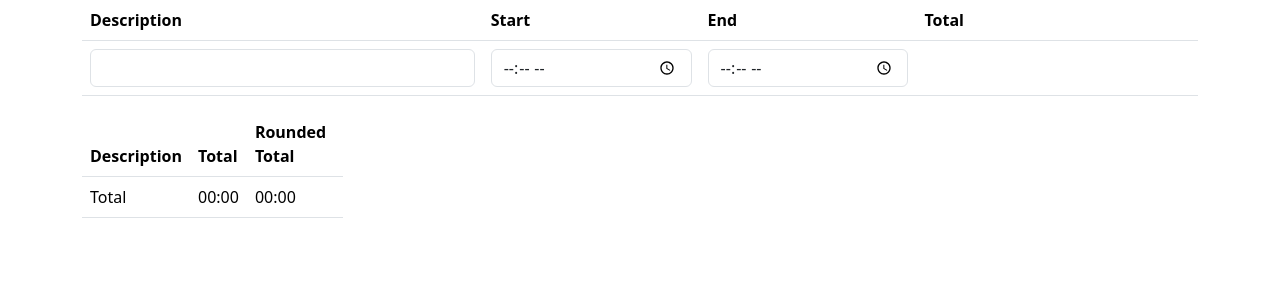
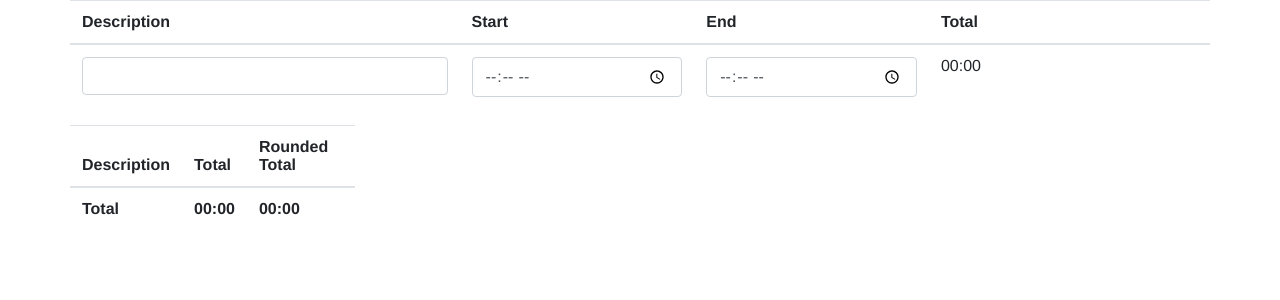
Before and after one commit to jameswhoughton/timetracker, a Vue app: page / in a window 1280 px wide. Shown: the top 300 px of the page. Built offline with nearby package versions, Linux system fonts and the light colour scheme.

Commit message:
Refactor

```diff
--- a/src/App.vue
+++ b/src/App.vue
@@ -1,7 +1,6 @@
 <template>
   <div class="container">
-    <div class="row">
-      <div class="col-12">
+    <div>
       <table class="table">
         <thead>
           <tr>
@@ -13,13 +12,40 @@
           </tr>
         </thead>
         <tbody>
-            <time-row v-for="id in ids" :key="`time-row-${id}`" :id="id"></time-row>
-            <time-form></time-form>
+          <time-row
+            v-for="(time, index) in times"
+            :key="`time-row-${index}`"
+            :time="time"
+            @change="val => $store.dispatch('updateTime', { index, time: val })"
+          >
+            <Button
+              variant="danger"
+              display="block"
+              @click="$store.dispatch('deleteTime', index)"
+            >Delete</Button>
+          </time-row>
+          <time-row
+            :time="{ start, end, description }"
+            @change="setForm"
+          >
+            <Button
+              v-show="start && !end"
+              variant="danger"
+              display="block"
+              @click="stop"
+            >Stop</Button>
+            <Button
+              v-show="isValid"
+              variant="success"
+              display="block"
+              @click="addTime"
+            >Add</Button>
+          </time-row>
         </tbody>
       </table>
     </div>
-      <div class="col-3">
-        <table class="table">
+    <div class="totals">
+      <table>
         <thead>
           <tr>
             <th>Description</th>
@@ -42,34 +68,51 @@
           </tr>
         </tfoot>
       </table>
-        <button v-show="Object.keys(this.$store.state.times).length" class="btn btn-danger w-100 mb-3" @click="clearTimes()">Clear All</button>
-      </div>
+      <Button
+        v-show="Object.keys(times).length"
+        @click="clearTimes()"
+        display="block"
+        variant="danger"
+      >Clear All</Button>
     </div>
   </div>
 </template>
 
 <script>
-import TimeRow from './components/TimeRow.vue'
-import TimeForm from './components/TimeForm.vue'
-import Time from './components/Time.vue'
+import TimeRow from './components/TimeRow'
+import Time from './components/Time'
+import Button from './components/Button'
 
-import { mapGetters } from 'vuex'
+import { mapState, mapGetters } from 'vuex'
 
 export default {
   name: 'App',
 
   components: {
     TimeRow,
-    TimeForm,
     Time,
+    Button,
+  },
+
+  data() {
+    return {
+      description: "",
+      start: "",
+      end: "",
+    }
   },
 
   computed: {
+    ...mapState(['times']),
+
     ...mapGetters({
-      ids: 'ids',
       totals: 'totals',
       roundedTotals: 'roundedTotals'
     }),
+
+    isValid() {
+      return this.description && this.start && this.end
+    }
   },
 
   methods: {
@@ -81,14 +124,62 @@ export default {
 
     clearTimes() {
       if(confirm('Are you sure?')) {
-        this.$store.commit('setTimes', {})
+        this.$store.commit('setTimes', [])
       }
     },
+
+    addTime() {
+      if(!this.isValid) {
+        alert('Description, start and end time required.')
+        return
+      }
+
+      this.$store.dispatch('addTime', {
+        description: this.description,
+        start: this.start,
+        end: this.end,
+      })
+
+      this.resetForm()
+    },
+
+    resetForm() {
+      this.start = ""
+      this.end = ""
+      this.description = ""
+    },
+
+    setForm(time) {
+      this.start = time.start
+      this.end = time.end
+      this.description = time.description
+    },
+
+    setNowTime(type) {
+      const time = new Date()
+      const hours = time.getHours().toString().padStart(2, "0")
+      const minutes = time.getMinutes().toString().padStart(2, "0")
+
+      this[type] = `${hours}:${minutes}`
+    },
+
+    stop() {
+      this.setNowTime('end')
+
+      if(this.isValid) {
+        this.addTime()
+      }
+    }
   }
 }
 </script>
 
 <style>
+body {
+  font-family: Helvetica Neue,Arial;
+  margin: 0;
+}
+
 #app {
   font-family: Avenir, Helvetica, Arial, sans-serif;
   -webkit-font-smoothing: antialiased;
@@ -97,4 +188,41 @@ export default {
   color: #2c3e50;
   margin-top: 60px;
 }
+
+.container {
+  max-width: 1140px;
+  width: 100%;
+  padding-right: 30px;
+  padding-left: 30px;
+  margin-right: auto;
+  margin-left: auto;
+}
+
+.totals {
+  width: 25%;
+}
+
+table {
+  width: 100%;
+  margin-bottom: 1rem;
+  color: #212529;
+  border-collapse: collapse;
+}
+
+th, td {
+  padding: .75rem;
+  vertical-align: top;
+  border-top: 1px solid #dee2e6;
+}
+
+th {
+  vertical-align: bottom;
+  border-bottom: 2px solid #dee2e6;
+  text-align: inherit;
+  font-weight: 700;
+}
+
+tfoot td {
+  font-weight: 700;
+}
 </style>
--- /dev/null
+++ b/src/components/Button.vue
@@ -0,0 +1,99 @@
+<template>
+  <button :class="[variant, display]" @click="$emit('click')">
+    <slot></slot>
+  </button>
+</template>
+
+<script>
+export default {
+  props: {
+    variant: {
+      type: String,
+      default: 'primary',
+      validatior(value) {
+        value.match(/(primary|success|danger)/)
+      },
+    },
+
+    display: {
+      type: String,
+      default: 'inline',
+    }
+  }
+}
+</script>
+
+<style>
+button {
+  cursor: pointer;
+  display: inline-block;
+  font-weight: 400;
+  color: #212529;
+  text-align: center;
+  vertical-align: middle;
+  -webkit-user-select: none;
+  -moz-user-select: none;
+  -ms-user-select: none;
+  user-select: none;
+  background-color: transparent;
+  border: 1px solid transparent;
+    border-top-color: transparent;
+    border-right-color: transparent;
+    border-bottom-color: transparent;
+    border-left-color: transparent;
+  padding: 0.375rem 0.75rem;
+  font-size: 1rem;
+  line-height: 1.5;
+  border-radius: 0.25rem;
+  -webkit-transition: color 0.15s ease-in-out, background-color 0.15s ease-in-out, border-color 0.15s ease-in-out, -webkit-box-shadow 0.15s ease-in-out;
+  transition: color 0.15s ease-in-out, background-color 0.15s ease-in-out, border-color 0.15s ease-in-out, -webkit-box-shadow 0.15s ease-in-out;
+  transition: color 0.15s ease-in-out, background-color 0.15s ease-in-out, border-color 0.15s ease-in-out, box-shadow 0.15s ease-in-out;
+  transition: color 0.15s ease-in-out, background-color 0.15s ease-in-out, border-color 0.15s ease-in-out, box-shadow 0.15s ease-in-out, -webkit-box-shadow 0.15s ease-in-out;
+}
+
+.block {
+  display:block;
+  width: 100%;
+}
+
+button:hover {
+    color: #212529;
+    text-decoration: none;
+}
+
+.primary {
+  color: #fff;
+  background-color: #007bff;
+  border-color: #007bff;
+}
+
+.primary:hover {
+  color: #fff;
+  background-color: #0069d9;
+  border-color: #0062cc;
+}
+
+.danger {
+  color: #fff;
+  background-color: #dc3545;
+  border-color: #dc3545;
+}
+
+.danger:hover {
+  color: #fff;
+  background-color: #c82333;
+  border-color: #bd2130;
+}
+
+.success {
+  color: #fff;
+  background-color: #28a745;
+  border-color: #28a745;
+}
+
+.success:hover {
+  color: #fff;
+  background-color: #218838;
+  border-color: #1e7e34;
+}
+</style>
--- /dev/null
+++ b/src/components/Input.vue
@@ -0,0 +1,54 @@
+<template>
+  <input :type="type" :value="value" @input="$emit('input', $event.target.value)" />
+</template>
+
+<script>
+export default {
+  model: {
+    prop: 'value',
+    event: 'input',
+  },
+
+  props: {
+    type: {
+      type: String,
+      default: 'text',
+      validator(value) {
+        return value.match(/(text|time)/)
+      }
+    },
+
+    value: {
+      default: '',
+    }
+  },
+}
+</script>
+
+<style scoped>
+  input {
+    display: block;
+    width: 100%;
+    padding: 0.375rem 0.75rem;
+    font-size: 1rem;
+    font-weight: 400;
+    line-height: 1.5;
+    color: #495057;
+    background-color: #fff;
+    background-clip: padding-box;
+    border: 1px solid #ced4da;
+    border-radius: 0.25rem;
+    transition: border-color .15s ease-in-out,box-shadow .15s ease-in-out,-webkit-box-shadow .15s ease-in-out;
+    font-family: Helvetica Neue,Arial;
+    box-sizing: border-box;
+  }
+
+  input:focus {
+    color: #495057;
+    background-color: #fff;
+    border-color: #80bdff;
+    outline: 0;
+    -webkit-box-shadow: 0 0 0 0.2rem rgba(0, 123, 255, 0.25);
+    box-shadow: 0 0 0 0.2rem rgba(0, 123, 255, 0.25);
+  }
+</style>
--- a/src/components/Time.vue
+++ b/src/components/Time.vue
@@ -7,13 +7,15 @@ export default {
   name: 'Time',
   props: {
     time: {
-      type: Number,
+      type: [Number, String],
       required: true,
     }
   },
 
   computed: {
     formattedTime() {
+      if(this.time === '') { return '' }
+
       return `${Math.floor(this.time / 60).toString().padStart(2, 0)}:${Math.abs(this.time % 60).toString().padStart(2, 0)}`
     }
   }
--- a/src/components/TimeForm.vue
+++ /dev/null
@@ -1,97 +0,0 @@
-<template>
-  <tr>
-    <td><input class="form-control" type="text" v-model="description" /></td>
-    <td><input class="form-control" type="time" v-model="start" /></td>
-    <td><input class="form-control" type="time" v-model="end" /></td>
-    <td></td>
-    <td class="buttons">
-        <button
-          v-show="start && !end"
-          class="btn btn-danger"
-          @click="stop()"
-        ><font-awesome-icon icon="stop" /></button>
-        <button
-          v-show="isValid"
-          class="btn btn-success"
-          @click="addTime()"
-        ><font-awesome-icon icon="plus" /></button>
-    </td>
-  </tr>
-</template>
-
-<script>
-export default {
-  name: 'TimeForm',
-
-  data() {
-    return {
-      description: "",
-      start: "",
-      end: "",
-    }
-  },
-
-  computed: {
-    started() {
-      return this.start.length > 0
-    },
-
-    isValid() {
-      return this.description && this.start && this.end
-    }
-  },
-
-  methods: {
-    addTime() {
-      if(!this.isValid) {
-        alert('Description, start and end time required.')
-        return
-      }
-
-      this.$store.dispatch('addTime', {
-        description: this.description,
-        start: this.start,
-        end: this.end,
-      })
-
-      this.reset()
-    },
-
-    reset() {
-      this.start = ""
-      this.end = ""
-      this.description = ""
-    },
-
-    setNowTime(type) {
-      const time = new Date()
-      const hours = time.getHours().toString().padStart(2, "0")
-      const minutes = time.getMinutes().toString().padStart(2, "0")
-
-      this[type] = `${hours}:${minutes}`
-    },
-
-    stop() {
-      this.setNowTime('end')
-
-      if(this.isValid) {
-        this.addTime()
-      }
-    }
-  },
-
-  watch: {
-    description(val) {
-      if(val && !this.start) {
-        this.setNowTime('start')
-      }
-    }
-  }
-}
-</script>
-
-<style scoped>
-.buttons {
-  width:200px;
-}
-</style>
--- a/src/components/TimeRow.vue
+++ b/src/components/TimeRow.vue
@@ -1,73 +1,85 @@
 <template>
   <tr>
-    <td><input class="form-control" type="text" v-model="description" /></td>
-    <td><input class="form-control" type="time" v-model="start" /></td>
-    <td><input class="form-control" type="time" v-model="end" /></td>
+    <td><Input v-model="description" /></td>
+    <td><Input type="time" v-model="start" /></td>
+    <td><Input type="time" v-model="end" /></td>
     <td><Time :time="total" /></td>
-    <td>
-        <button class="btn btn-danger" @click="deleteTime()"><font-awesome-icon icon="times" /></button>
+    <td class="action">
+        <slot>
+
+        </slot>
     </td>
   </tr>
 </template>
 
 <script>
-import Time from './Time.vue'
+import Time from './Time'
+import Input from './Input'
 
 export default {
   name: 'TimeRow',
 
   components: {
     Time,
+    Input,
   },
 
   props: {
-    id: {
-      type: String,
-      required: true,
+    time: {
+      type: Object,
+      default: () => {
+        return {
+          description: '',
+          start: '',
+          end: '',
+        }
+      },
     }
   },
 
   computed: {
     description: {
       get() {
-        return this.$store.state.times[this.id].description
+        return this.time.description
       },
-      set(value) {
-        this.$store.commit('setValue', {
-          id: this.id,
-          type: 'description',
-          value,
+      set(val) {
+        this.$emit('change', {
+          description: val,
+          start: this.start,
+          end: this.end,
         })
       }
     },
 
     start: {
       get() {
-        return this.$store.state.times[this.id].start
+        return this.time.start
       },
-      set(value) {
-        this.$store.commit('setValue', {
-          id: this.id,
-          type: 'start',
-          value,
+      set(val) {
+        this.$emit('change', {
+          description: this.description,
+          start: val,
+          end: this.end,
         })
       }
     },
 
     end: {
       get() {
-        return this.$store.state.times[this.id].end
+        return this.time.end
       },
-      set(value) {
-        this.$store.commit('setValue', {
-          id: this.id,
-          type: 'end',
-          value,
+      set(val) {
+        this.$emit('change', {
+          description: this.description,
+          start: this.start,
+          end: val,
         })
       }
     },
 
     total() {
+      if(!this.state && !this.end) { return ' '}
+
       const startTime = this.start.split(':');
       const endTime = this.end.split(':');
       const startTotal = parseInt(startTime[0] * 60) + parseInt(startTime[1]);
@@ -76,11 +88,11 @@ export default {
       return  endTotal - startTotal;
     }
   },
-
-  methods: {
-    deleteTime() {
-      this.$store.commit('deleteTime', this.id)
-    },
-  }
 }
 </script>
+
+<style scoped>
+.action {
+  width: 160px;
+}
+</style>
--- a/src/main.js
+++ b/src/main.js
@@ -1,25 +1,14 @@
 import Vue from 'vue'
-import { BootstrapVue, IconsPlugin } from 'bootstrap-vue'
 import store from './store'
 import Vuex from 'vuex'
-import { library } from '@fortawesome/fontawesome-svg-core'
-import { faPlay, faStop, faUndo, faPlus, faTimes } from '@fortawesome/free-solid-svg-icons'
-import { FontAwesomeIcon } from '@fortawesome/vue-fontawesome'
-
-import 'bootstrap/dist/css/bootstrap.css'
-import 'bootstrap-vue/dist/bootstrap-vue.css'
 
 import App from './App.vue'
 
 Vue.config.productionTip = false
 
-library.add(faPlay, faStop, faUndo, faPlus, faTimes)
-
-Vue.component('font-awesome-icon', FontAwesomeIcon)
-
 Vue.use(Vuex)
-Vue.use(BootstrapVue)
-Vue.use(IconsPlugin)
+//Vue.use(BootstrapVue)
+//Vue.use(IconsPlugin)
 
 store.subscribe((mutation, state) => {
   window.localStorage.setItem('times', JSON.stringify(state.times));
@@ -29,7 +18,7 @@ new Vue({
   render: h => h(App),
   store,
   beforeCreate() {
-		const times = JSON.parse(window.localStorage.getItem('times')) || {};
+		const times = JSON.parse(window.localStorage.getItem('times')) || [];
 
     this.$store.commit('setTimes', times)
 	},
--- a/src/store/index.js
+++ b/src/store/index.js
@@ -5,18 +5,14 @@ Vue.use(Vuex)
 
 export default new Vuex.Store({
   state: {
-    times: {},
+    times: [],
   },
 
   getters: {
-    ids(state) {
-      return Object.keys(state.times)
-    },
-
     totals(state) {
       const totals = {}
 
-      Object.values(state.times).forEach(time => {
+      state.times.forEach(time => {
         if(typeof totals[time.description] === 'undefined') {
           totals[time.description] = 0
         }
@@ -42,30 +38,38 @@ export default new Vuex.Store({
   },
 
   actions: {
-    addTime({ commit }, time) {
-      const id = Date.now();
-      time.total = total(time.start, time.end);
+    addTime({ state, commit }, time) {
+      const times = state.times
 
-      commit('setTime', { id, time })
+      time.total = total(time.start, time.end)
+
+      times.push(time)
+
+      commit('setTimes', times)
+    },
+
+    updateTime({ state, commit }, { index, time }) {
+      const times = state.times
+
+      if(times[index]) {
+        times[index] = time
+      }
+
+      commit('setTimes', times)
+    },
+
+    deleteTime({ state, commit }, index) {
+      const times = state.times
+
+      if(times[index]) {
+        times.splice(index, 1)
+      }
+
+      commit('setTimes', times)
     }
   },
 
   mutations: {
-    setTime(state, data) {
-      Vue.set(state.times, data.id, data.time)
-    },
-
-    deleteTime(state, id) {
-      Vue.delete(state.times, id)
-    },
-
-    setValue(state, { id, type, value }) {
-      Vue.set(state.times[id], type, value)
-      if(type === 'start' || type === 'end') {
-        Vue.set(state.times[id], 'total', total(state.times[id].start, state.times[id].end))
-      }
-    },
-
     setTimes(state, times) {
       state.times = times
     },
```
Also changed, not shown: src/assets/logo.png (deleted). Lines whose indentation alone changed are shown as unchanged.
